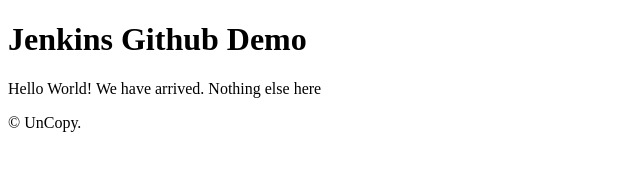
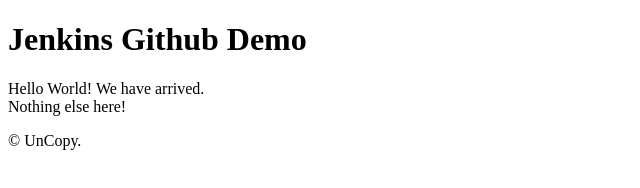
Before and after one commit to samx18/jenkinsGitDemo, a plain HTML site: page index.html in a window 1280 px wide. Shown: the whole page, without its empty margins (0-640 px from the left). Drawn offline with Linux system fonts and the light colour scheme.

Commit message:
Trigger a new build

```diff
--- a/index.html
+++ b/index.html
@@ -8,9 +8,10 @@
 		<h1>Jenkins Github Demo</h1>
 	</header>
 
-	Hello World! We have arrived.
-
-	Nothing else here
+	<p>
+		Hello World! We have arrived. <br/>
+		Nothing else here!
+	</p>
 	<footer>
       <p>&copy; UnCopy.</p>
     </footer>
```
